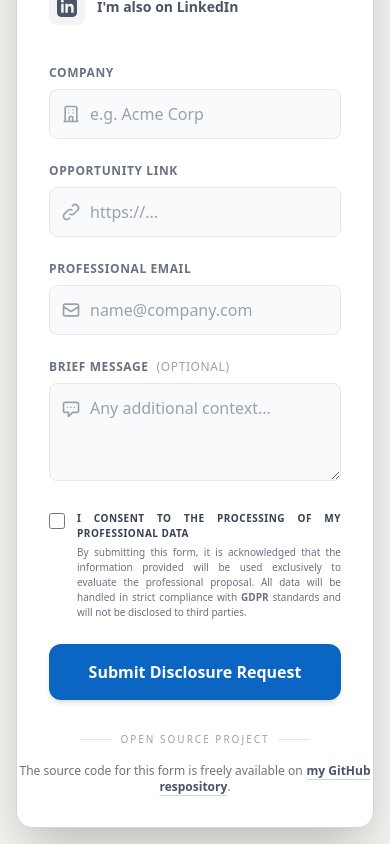
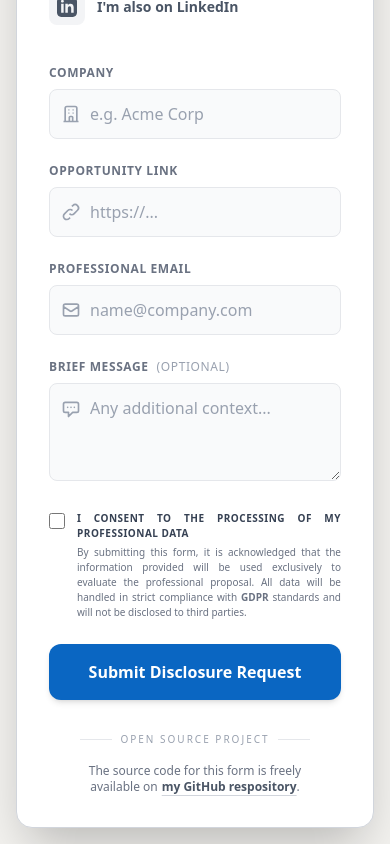
Before and after one commit to gcoriasco/contact-me, a React (Vite) app: page / in a window 390 px wide. Shown: the part 459-1303 px from the top of the page. Built offline with nearby package versions, Linux system fonts and the light colour scheme; no server answers.

Commit message:
Better footer display on small screens

```diff
--- a/src/components/Footer.jsx
+++ b/src/components/Footer.jsx
@@ -9,7 +9,7 @@ export default function Footer() {
                         <div className="h-px w-8 bg-gray-200 dark:bg-gray-800"></div>
                     </div>
 
-                    <p className="text-xs text-gray-500 dark:text-gray-400">
+                    <p className="text-xs text-balance mx-4 text-gray-500 dark:text-gray-400">
                         The source code for this form is freely available{(
                             <>
                                 {(import.meta.env.VITE_SOURCE_REPOSITORY_LABEL && <span> on</span>)}
```
